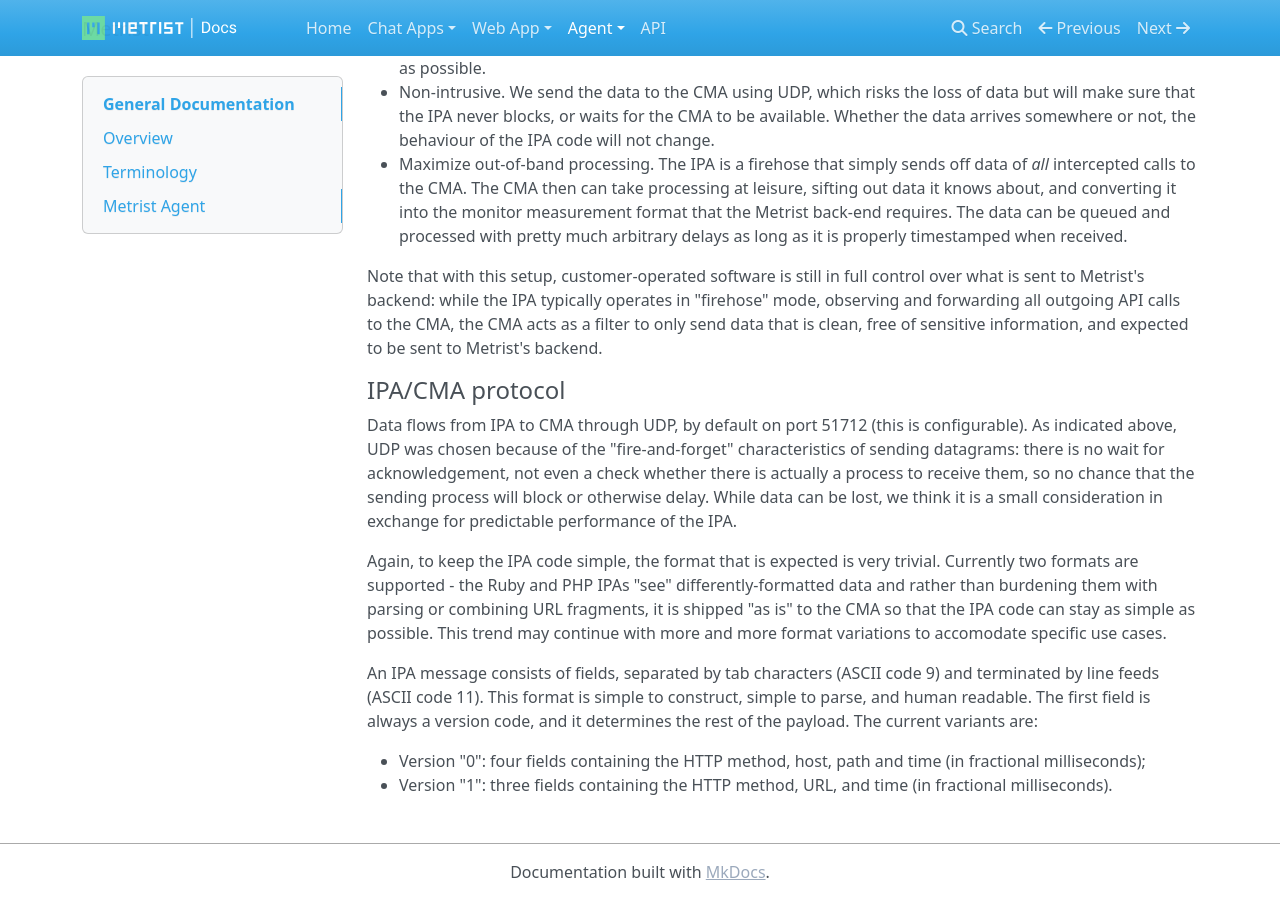
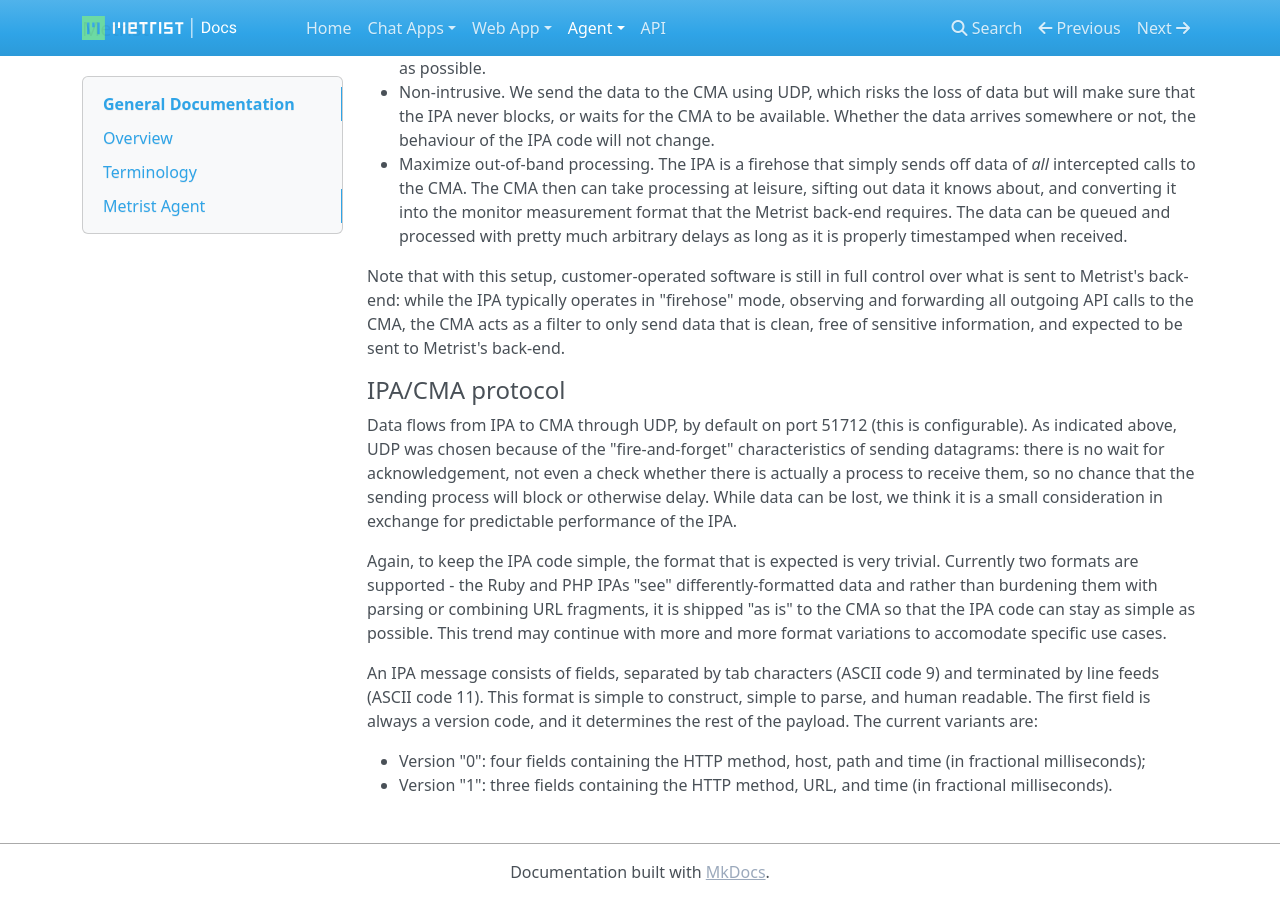
Before and after one commit to Metrist-Software/product-docs, an MkDocs documentation site: the page built from docs/agent-overview.md, in a window 1280 px wide and 900 px high, scrolled down 2166 px. Built offline with MkDocs 1.6.1, drawn with Linux system fonts in a browser that asks for light colours; nearby versions of some CDN libraries.

Commit message:
standardize to "back-end"

```diff
--- a/docs/agent-overview.md
+++ b/docs/agent-overview.md
@@ -106,9 +106,9 @@ More agents may follow, but they will all share the characteristics of the curre
   pretty much arbitrary delays as long as it is properly timestamped when received.
 
 Note that with this setup, customer-operated software is still in full control over what is sent to Metrist's
-backend: while the IPA typically operates in "firehose" mode, observing and forwarding all outgoing API calls
+back-end: while the IPA typically operates in "firehose" mode, observing and forwarding all outgoing API calls
 to the CMA, the CMA acts as a filter to only send data that is clean, free of sensitive information, and
-expected to be sent to Metrist's backend.
+expected to be sent to Metrist's back-end.
 
 #### IPA/CMA protocol
 
```
Also changed, not shown: docs/agent-php-in-process.md (+1 -1 lines), docs/agent-source-code.md (+5 -5 lines), docs/orchestrator-ebpf-plugin.md (+1 -1 lines).
